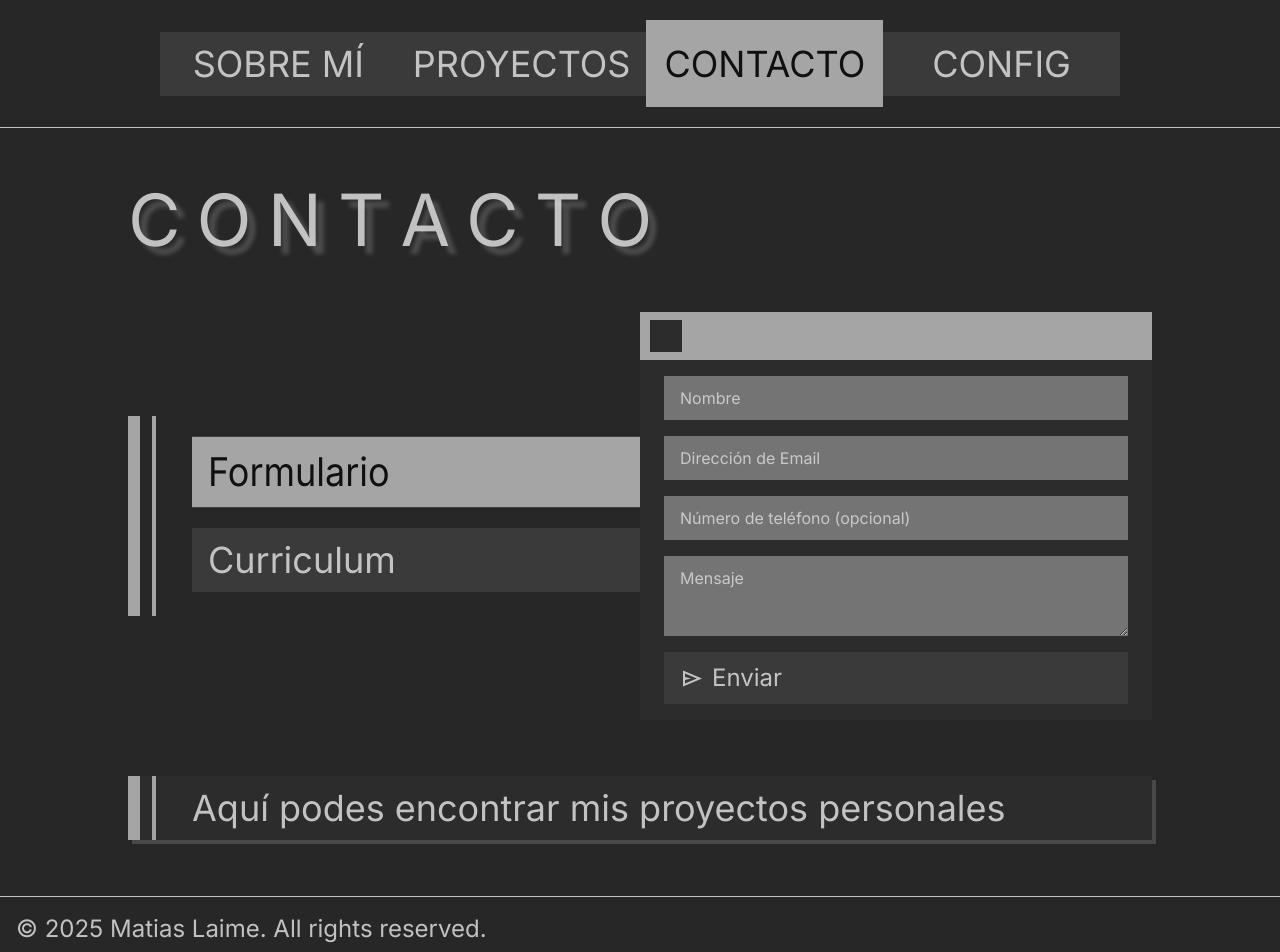
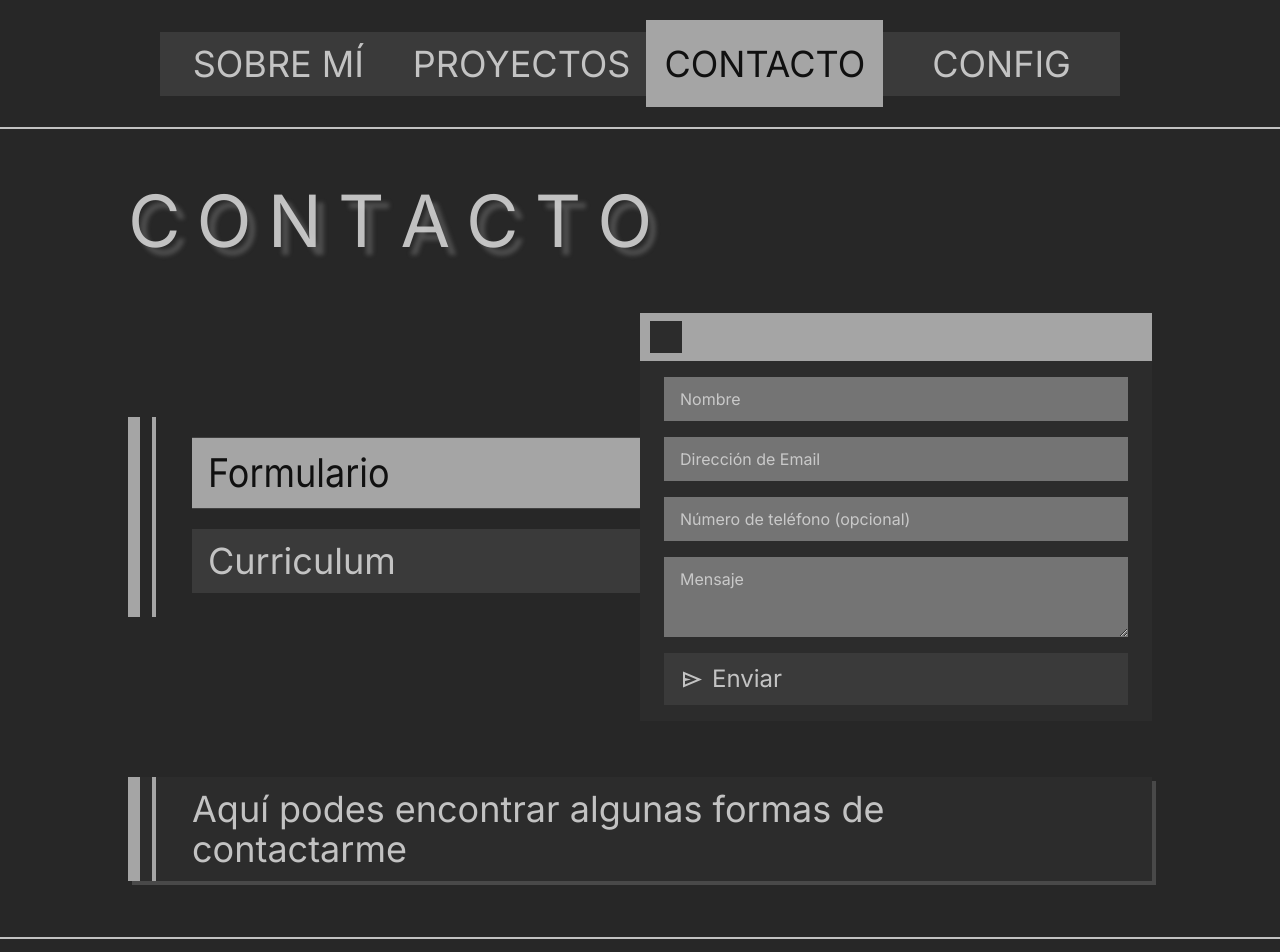
Before and after one commit to matulai/Portfolio, a Next.js app: page /contact in a window 1280 px wide. Shown: the top 952 px of the page. Built offline with nearby package versions, Linux system fonts and the light colour scheme.

Commit message:
Refactor: move a tag to layout because was repeated on all pages

```diff
--- a/src/app/contact/page.tsx
+++ b/src/app/contact/page.tsx
@@ -1,21 +1,14 @@
+import SelectorOptions from "@/components/SelectorOptions";
 import AnimatedTitle from "@/components/AnimatedTitle";
-import SelectorOptions from "@/components/SelectorOptions";
+import PageInfo from "@/components/PageInfo";
 
 const Contact = () => {
   return (
-    <main className="flex flex-col flex-1 justify-self-start h-full py-14 px-32 gap-14">
+    <>
       <AnimatedTitle text="CONTACTO" />
       <SelectorOptions />
-      <div className="relative py-3 px-16 text-start bg-dark-medium drop-shadow-[4px_4px_0px_rgba(211,211,211,0.2)] h-fit">
-        <div className="absolute top-0 left-0 flex gap-3 h-full w-fit">
-          <span className="h-full bg-grey-dark w-3" />
-          <span className="h-full bg-grey-dark w-1" />
-        </div>
-        <span className="text-4xl">
-          Aquí podes encontrar mis proyectos personales
-        </span>
-      </div>
-    </main>
+      <PageInfo text="Aquí podes encontrar algunas formas de contactarme" />
+    </>
   );
 };
 
--- a/src/app/layout.tsx
+++ b/src/app/layout.tsx
@@ -23,10 +23,12 @@ export default function RootLayout({
   return (
     <html lang="es">
       <body
-        className={`${inter.variable} antialiased bg-dark-hard w-screen min-h-screen flex flex-col text-grey-light`}
+        className={`flex flex-col w-screen min-h-screen ${inter.variable} antialiased bg-dark-hard text-grey-light`}
       >
         <Navbar />
-        {children}
+        <main className="flex flex-col flex-1 justify-self-start gap-14 py-14 px-32 border-b border-t border-grey-light">
+          {children}
+        </main>
         <Footer />
       </body>
     </html>
--- a/src/app/page.tsx
+++ b/src/app/page.tsx
@@ -1,8 +1,9 @@
 import AnimatedTitle from "@/components/AnimatedTitle";
+import PageInfo from "@/components/PageInfo";
 
 export default function Home() {
   return (
-    <main className="flex flex-col flex-1 justify-self-start h-full py-14 px-32 gap-14">
+    <>
       <AnimatedTitle text="SOBRE MÍ" />
       <section className="flex flex-col flex-1 justify-self-start gap-14 animate-fadeIn">
         <div>
@@ -10,8 +11,8 @@ export default function Home() {
           <h3 className="text-4xl">Desarrollador de software</h3>
         </div>
         <div className="flex flex-col bg-dark-medium">
-          <div className="bg-grey-dark flex justify-self-start h-fit py-2 px-2.5">
-            <span className="bg-dark-medium h-8 w-8" />
+          <div className="flex justify-start py-2 px-2.5 bg-grey-dark">
+            <span className="h-8 w-8 bg-dark-medium" />
           </div>
           <div className="py-9 px-12 text-3xl">
             <p>
@@ -20,18 +21,12 @@ export default function Home() {
               experiecia desarrollando aplicaciones front y back en proyectos
               academicos y personales. Me apasiona crear soluciones eficientes,
               escalables y bien estructuradas, siempre buscando aprender y
-              mejorar. También me gusta desarrollar videojuegos.
+              mejorar.
             </p>
           </div>
         </div>
       </section>
-      <div className="relative py-3 px-16 text-start bg-dark-medium drop-shadow-[4px_4px_0px_rgba(211,211,211,0.2)] h-fit">
-        <div className="absolute top-0 left-0 flex gap-3 h-full w-fit">
-          <span className="h-full bg-grey-dark w-3" />
-          <span className="h-full bg-grey-dark w-1" />
-        </div>
-        <span className="text-4xl">Bienvenido a mi sitio web</span>
-      </div>
-    </main>
+      <PageInfo text="Bienvenido a mi sitio web" />
+    </>
   );
 }
--- a/src/app/proyects/page.tsx
+++ b/src/app/proyects/page.tsx
@@ -1,20 +1,13 @@
 import AnimatedTitle from "@/components/AnimatedTitle";
 import ProyectsInfo from "@/components/ProyectsInfo";
+import PageInfo from "@/components/PageInfo";
 
 export default function Proyects() {
   return (
-    <main className="flex flex-col flex-1 justify-self-start h-full py-14 px-32 gap-14">
+    <>
       <AnimatedTitle text="PROYECTOS" />
       <ProyectsInfo />
-      <div className="relative py-3 px-16 text-start bg-dark-medium drop-shadow-[4px_4px_0px_rgba(211,211,211,0.2)] h-fit">
-        <div className="absolute top-0 left-0 flex gap-3 h-full w-fit">
-          <span className="h-full bg-grey-dark w-3" />
-          <span className="h-full bg-grey-dark w-1" />
-        </div>
-        <span className="text-4xl">
-          Aquí podes encontrar mis proyectos personales
-        </span>
-      </div>
-    </main>
+      <PageInfo text="Aquí podes encontrar mis proyectos personales" />
+    </>
   );
 }
```
